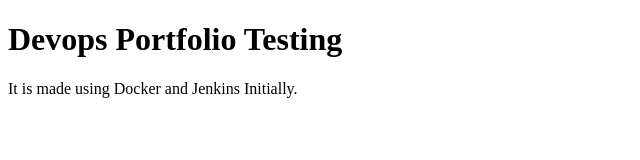
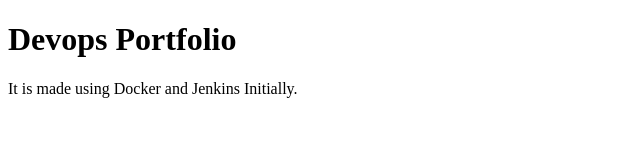
Before and after one commit to AnkushUjawane/portfolio-devops, a plain HTML site: page index.html in a window 1280 px wide. Shown: the whole page, without its empty margins (0-640 px from the left). Drawn offline with Linux system fonts and the light colour scheme.

Commit message:
webhook testing

```diff
--- a/index.html
+++ b/index.html
@@ -6,7 +6,7 @@
     <title>Devops Portfolio</title>
 </head>
 <body>
-    <h1>Devops Portfolio Testing</h1>
+    <h1>Devops Portfolio</h1>
     <p>It is made using Docker and Jenkins Initially.</p>
 </body>
 </html>
```
